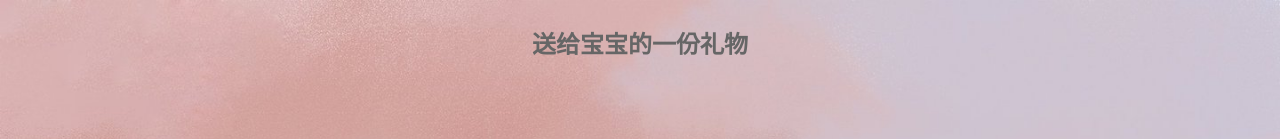
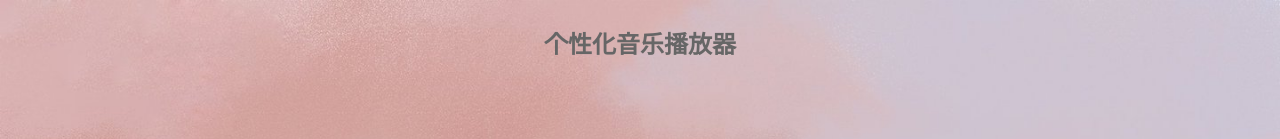
Before and after one commit to ZacharyJoke/music_player, a plain HTML site: page index.html in a window 1280 px wide. Shown: the top 139 px of the page. Drawn offline with Linux system fonts and the light colour scheme.

Commit message:
Update index.html

```diff
--- a/index.html
+++ b/index.html
@@ -176,7 +176,7 @@
  <body>
  	<!--header start-->
  	<div class="header">
- 		<h1>送给宝宝的一份礼物</h1>
+ 		<h1>个性化音乐播放器</h1>
  	</div>
  	<!--header end-->
  	<!--music start-->
```
